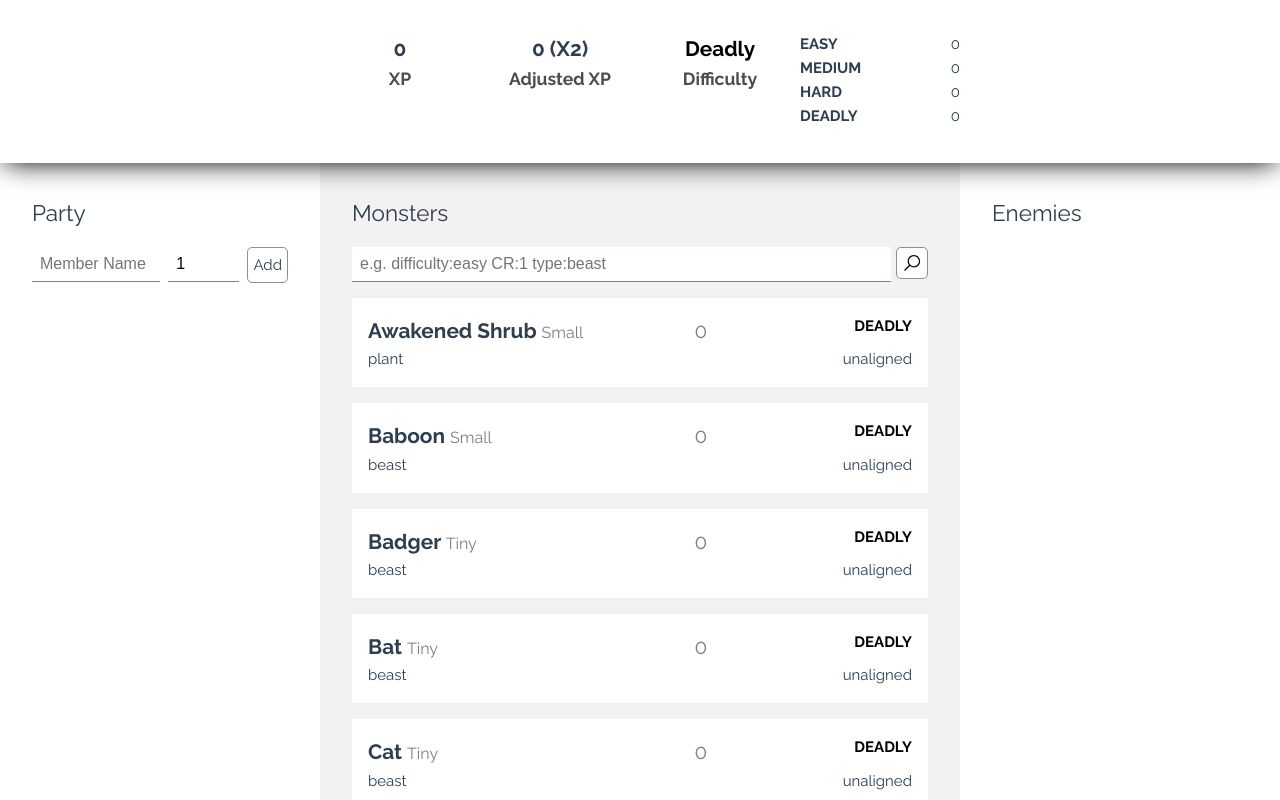
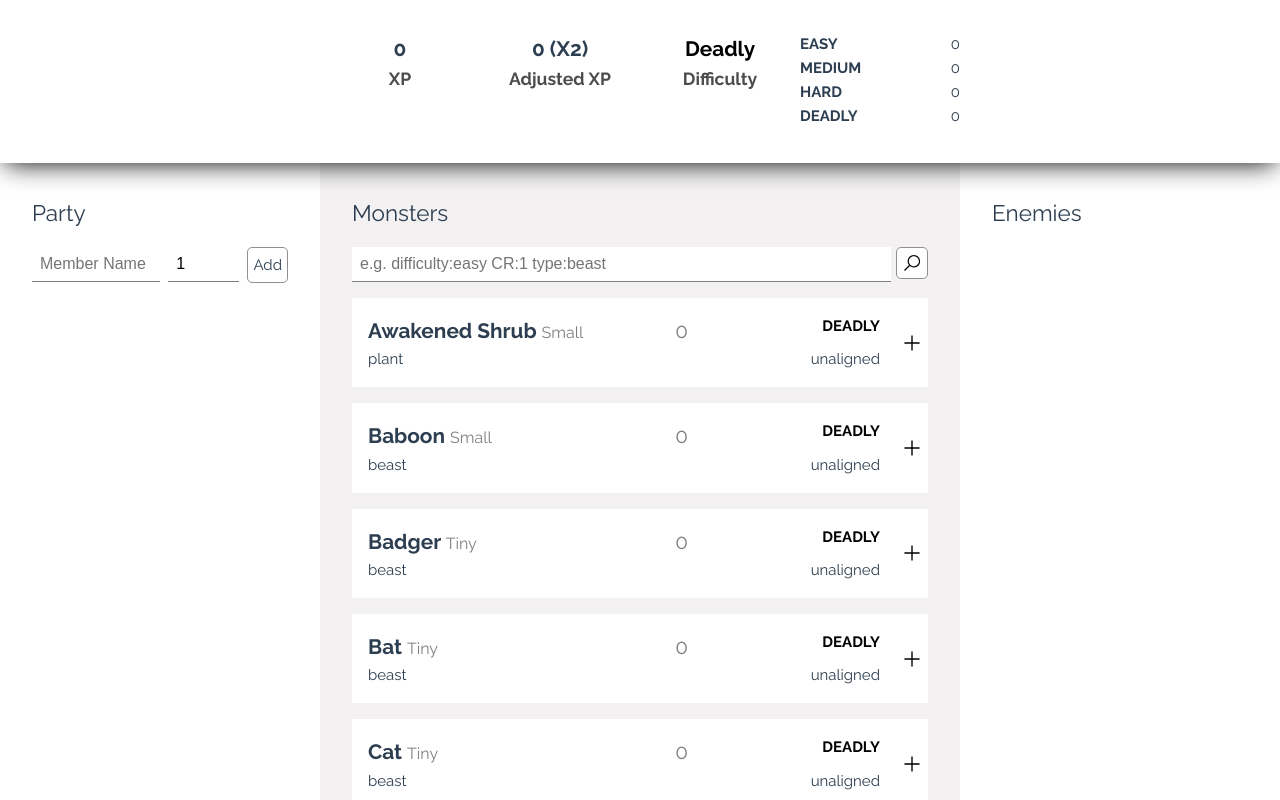
Before and after one commit to roloenusa/mort, a Vue app: page / in a window 1280 px wide. Shown: the top 800 px of the page. Built offline with nearby package versions, Linux system fonts and the light colour scheme.

Commit message:
Just tweaks to iconography

```diff
--- a/src/assets/main.css
+++ b/src/assets/main.css
@@ -116,10 +116,12 @@ h1, h2, h3, h4, h5, h6, p {
 .button-icon {
   width: 32px;
   height: 32px;
+  transition: 0.5s;
 }
 
 .button-icon:hover {
   background-color: rgba(71, 148, 235, 0.25);
+  transition: 0.5s;
 }
 
 .button svg {
--- a/src/components/Monster.vue
+++ b/src/components/Monster.vue
@@ -1,4 +1,5 @@
 <script setup lang="ts">
+
 defineProps<{
   monster: {
     name: String,
@@ -15,6 +16,7 @@ defineProps<{
 </script>
 
 <template>
+  <div class="banner">
     <div class="monster">
       <div class="monster-title">
         <span class="monster-name">{{ monster.name }} <span class="size">{{ monster.size }}</span></span>
@@ -26,9 +28,19 @@ defineProps<{
         <div style="margin-left: auto">{{ monster.alignment }}</div>
       </div>
     </div>
+
+  </div>
 </template>
 
 <style scoped>
+.banner {
+  display: flex;
+  flex-direction: row;
+}
+
+.monster {
+  flex-grow: 1;
+}
 
 .monster-title {
   display: grid;
--- a/src/components/Monsters.vue
+++ b/src/components/Monsters.vue
@@ -6,6 +6,7 @@ import { ref, computed } from 'vue';
 import { useEnemiesStore } from '@/stores/enemies';
 import { useEncounterStore } from '@/stores/encounter';
 import SearchSolid from './icons/SearchSolid.vue';
+import PlusSolid from './icons/PlusSolid.vue';
 
 const search = ref('');
 
@@ -87,7 +88,14 @@ const filterMonters = computed(() => {
     <div class="button button-icon" @click="filter"><SearchSolid /></div>
   </div>
   <ul class="table" v-for="monster in filterMonters">
-    <li class="cell"><Monster :monster="monster" @click="() => store.add(monster)" :difficulty="encounterStore.monsterProjectedDifficulty(monster)" /></li>
+    <li class="cell">
+      <div>
+        <Monster :monster="monster" :difficulty="encounterStore.monsterProjectedDifficulty(monster)" />
+      </div>
+      <div class="button button-icon left-box" @click="() => store.add(monster)">
+        <PlusSolid />
+      </div>
+    </li>
   </ul>
 </template>
 
@@ -113,5 +121,19 @@ const filterMonters = computed(() => {
   padding: 1rem;
   list-style: none;
   background-color: #FFF;
+  display: flex;
+  flex-direction: row;
+}
+
+.cell div:first-child {
+  flex-grow: 1;
+}
+
+.left-box {
+  margin-left: 1rem;
+  border: none;
+  height: 57px;
+  margin-right: -1rem;
+  align-self: center;
 }
 </style>
--- /dev/null
+++ b/src/components/icons/PlusSolid.vue
@@ -0,0 +1,3 @@
+<template>
+  <svg xmlns="http://www.w3.org/2000/svg" viewBox="0 0 32 32"><path d="M 15 5 L 15 15 L 5 15 L 5 17 L 15 17 L 15 27 L 17 27 L 17 17 L 27 17 L 27 15 L 17 15 L 17 5 Z"/></svg>
+</template>
```
Lines whose indentation alone changed are shown as unchanged.
